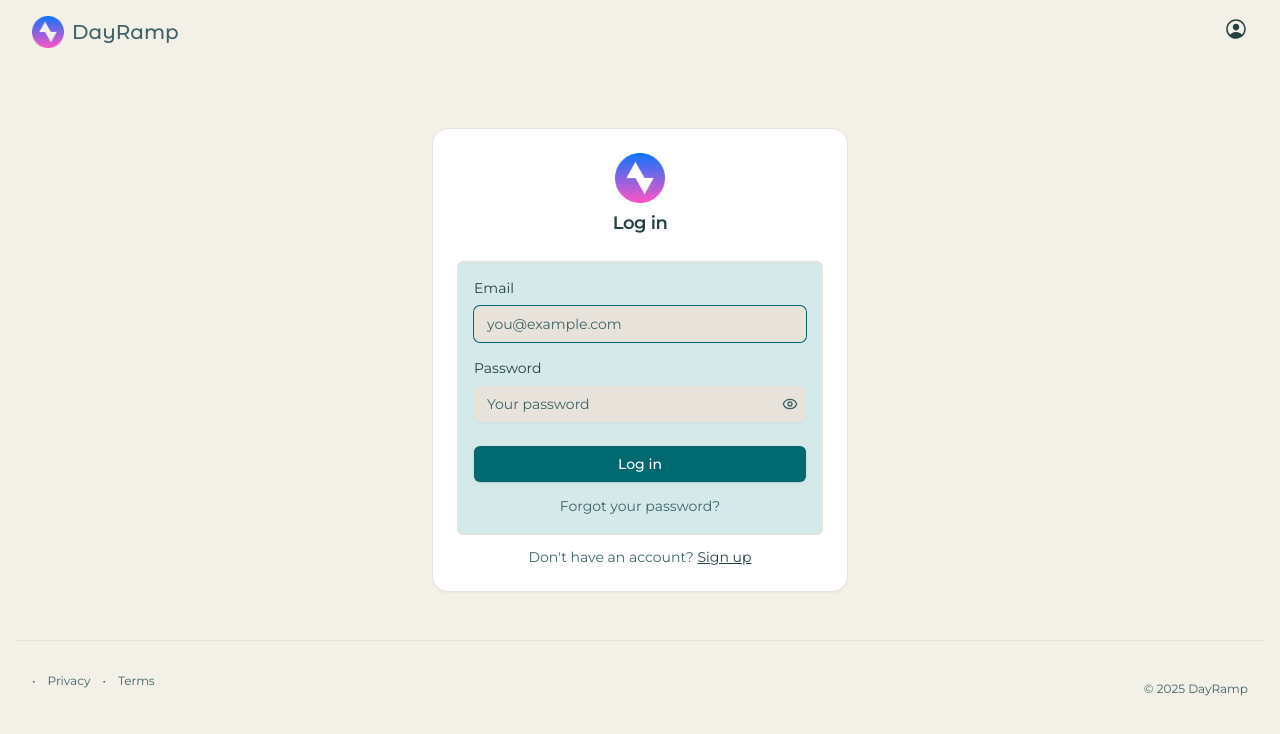
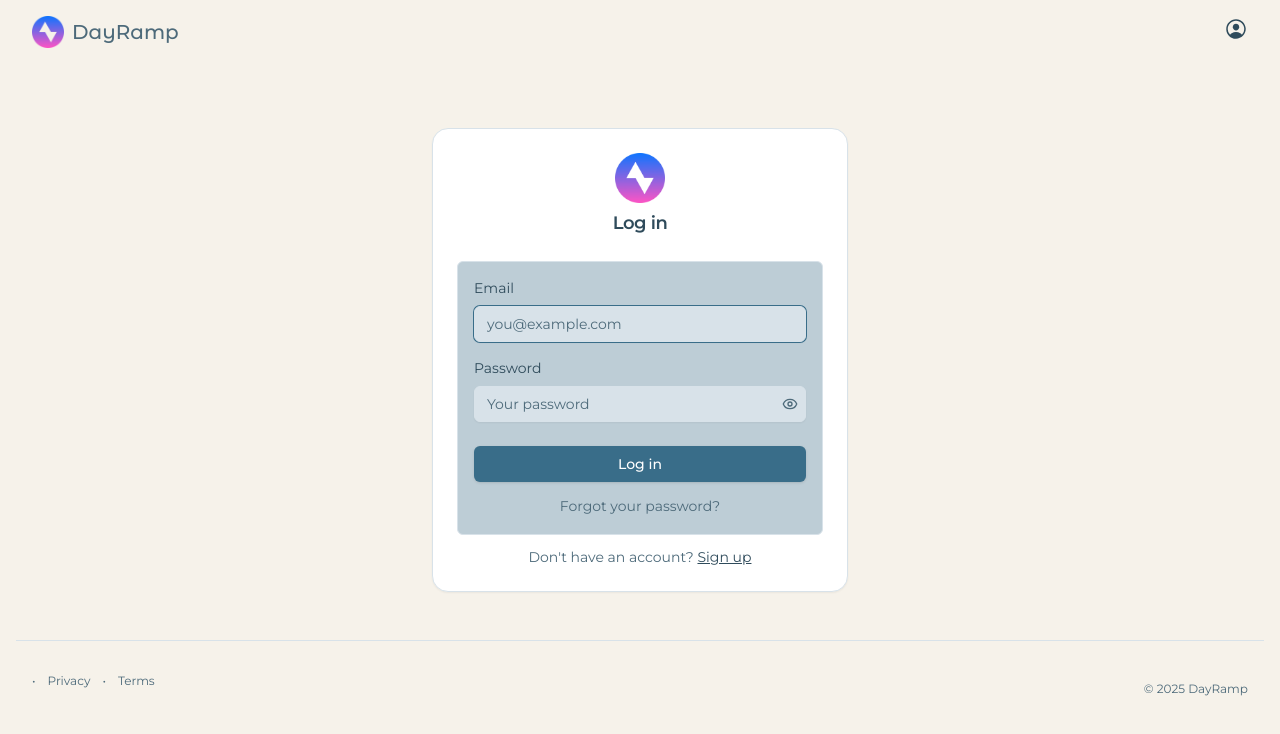
Before and after one commit to wshi8912/dayramp, a Next.js app: page /login in a window 1280 px wide. Shown: the top 734 px of the page. Built offline with nearby package versions, Linux system fonts and the light colour scheme; no server answers.

Commit message:
blue base

```diff
--- a/src/components/background-gradient.tsx
+++ b/src/components/background-gradient.tsx
@@ -33,10 +33,10 @@ export function BackgroundGradient({ force }: { force?: Variant }) {
   }
 
   const gradients: Record<Exclude<Variant, 'star'>, string> = {
-    light: 'from-[#f2efe7] via-[#9acbd0]/45 to-[#f2efe7]',
-    orange: 'from-[#f2efe7] via-[#48a6a7]/40 to-[#f2efe7]',
-    green: 'from-[#f2efe7] via-[#48a6a7]/35 to-[#f2efe7]',
-    sky: 'from-[#f2efe7] via-[#9acbd0]/40 to-[#f2efe7]',
+    light: 'from-[#f6f3eb] via-[#bdcdd6]/55 to-[#f6f3eb]',
+    orange: 'from-[#f6f3eb] via-[#6096b4]/35 to-[#f6f3eb]',
+    green: 'from-[#f6f3eb] via-[#93bfcf]/45 to-[#f6f3eb]',
+    sky: 'from-[#f6f3eb] via-[#bdcdd6]/45 to-[#93bfcf]/40',
   };
 
   const gradientClasses = gradients[variant] ?? gradients.light;
--- a/src/styles/globals.css
+++ b/src/styles/globals.css
@@ -2,156 +2,161 @@
 @tailwind components;
 @tailwind utilities;
 
+/* Palette memo:
+   - Primary deep ocean: rgb(57, 109, 137) / #396D89 (HSL 201 41% 38%)
+   - Background washed sand: rgb(246, 243, 235) / #F6F3EB (HSL 44 38% 94%)
+*/
+
 @layer base {
   :root {
-    --background: 44 30% 93%;
-    /* Light sand backdrop */
-    --foreground: 185 30% 20%;
-    /* Deep teal text */
+    --background: 44 38% 94%;
+    /* Soft dune backdrop */
+    --foreground: 202 32% 27%;
+    /* Deep steel-blue text */
 
-    --muted: 186 36% 88%;
-    /* Misty aqua surface */
-    --muted-foreground: 185 25% 32%;
-    /* Subdued teal text */
+    --muted: 202 23% 79%;
+    /* Misty blue surface */
+    --muted-foreground: 201 23% 39%;
+    /* Subdued slate text */
 
     --popover: 0 0% 100%;
     /* Neutral popovers */
-    --popover-foreground: 185 30% 20%;
+    --popover-foreground: 202 32% 27%;
     /* Match body text on popovers */
 
-    --border: 44 20% 88%;
+    --border: 206 27% 88%;
     /* Whisper-light border */
-    --input: 44 20% 88%;
-    /* Input outline aligned with border */
+    --input: 206 27% 88%;
+    /* Inputs aligned with border tone */
 
     --card: 0 0% 100%;
     /* Crisp white cards */
-    --card-foreground: 185 30% 20%;
-    /* Teal card text */
+    --card-foreground: 202 32% 27%;
+    /* Steel-blue card text */
 
-    --primary: 184 100% 22%;
-    /* Deep teal primary */
+    --primary: 201 41% 38%;
+    /* Deep ocean primary */
     --primary-foreground: 0 0% 100%;
     /* White text on primary */
 
-    --secondary: 181 40% 47%;
-    /* Mid teal secondary */
-    --secondary-foreground: 0 0% 100%;
-    /* White text on secondary */
+    --secondary: 196 39% 69%;
+    /* Airy blue secondary */
+    --secondary-foreground: 202 32% 27%;
+    /* Steel-blue secondary text */
 
-    --accent: 186 36% 71%;
-    /* Pale aqua accent */
-    --accent-foreground: 185 26% 25%;
-    /* Dark teal accent text */
+    --accent: 202 23% 79%;
+    /* Cloudy accent */
+    --accent-foreground: 202 32% 27%;
+    /* Steel-blue accent text */
 
     --destructive: 0 84% 60%;
     /* Keep vivid red for errors */
     --destructive-foreground: 210 40% 98%;
     /* Light text on destructive */
 
-    --ring: 184 100% 22%;
+    --ring: 201 41% 38%;
     /* Ring aligned with primary */
 
     --radius: 0.5rem;
 
-    --sidebar-background: 44 30% 93%;
+    --sidebar-background: 44 38% 94%;
     /* Match body background */
-    --sidebar-foreground: 185 30% 20%;
-    /* Teal sidebar text */
+    --sidebar-foreground: 202 32% 27%;
+    /* Steel-blue sidebar text */
 
-    --sidebar-primary: 184 100% 22%;
-    /* Deep teal sidebar primary */
+    --sidebar-primary: 201 41% 38%;
+    /* Deep ocean sidebar primary */
     --sidebar-primary-foreground: 0 0% 100%;
     /* White text on sidebar primary */
 
-    --sidebar-accent: 186 36% 71%;
-    /* Aqua sidebar accent */
-    --sidebar-accent-foreground: 185 26% 25%;
-    /* Dark teal accent text */
+    --sidebar-accent: 202 23% 79%;
+    /* Cloudy sidebar accent */
+    --sidebar-accent-foreground: 202 32% 27%;
+    /* Steel-blue accent text */
 
-    --sidebar-border: 44 20% 88%;
+    --sidebar-border: 206 27% 88%;
     /* Subtle sidebar border */
 
-    --sidebar-ring: 184 100% 22%;
-    /* Teal sidebar ring */
+    --sidebar-ring: 201 41% 38%;
+    /* Ocean sidebar ring */
   }
 
   .dark {
-    --background: 186 63% 11%;
-    /* Inky teal night */
-    --foreground: 44 30% 93%;
-    /* Light sand typography */
+    --background: 198 27% 17%;
+    /* Midnight blue backdrop */
+    --foreground: 45 37% 89%;
+    /* Light dune typography */
 
-    --muted: 186 46% 16%;
-    /* Deep aqua surfaces */
-    --muted-foreground: 186 36% 71%;
-    /* Soft aqua text */
+    --muted: 201 39% 25%;
+    /* Deep tide surface */
+    --muted-foreground: 202 23% 79%;
+    /* Misty blue text */
 
-    --popover: 186 63% 11%;
+    --popover: 198 27% 17%;
     /* Dark popovers */
-    --popover-foreground: 44 30% 93%;
+    --popover-foreground: 45 37% 89%;
     /* Light popover text */
 
-    --border: 185 44% 22%;
-    /* Dim teal borders */
-    --input: 185 44% 22%;
-    /* Inputs aligned with borders */
+    --border: 201 39% 25%;
+    /* Dim tide border */
+    --input: 201 39% 25%;
+    /* Inputs aligned with border */
 
-    --card: 186 63% 11%;
-    /* Dark card background */
-    --card-foreground: 44 30% 93%;
+    --card: 198 27% 17%;
+    /* Midnight cards */
+    --card-foreground: 45 37% 89%;
     /* Light card text */
 
-    --primary: 181 40% 47%;
-    /* Mid teal primary */
+    --primary: 201 36% 48%;
+    /* Rich ocean highlight */
     --primary-foreground: 0 0% 100%;
-    /* White text on primary */
+    /* White text on highlight */
 
-    --secondary: 186 36% 71%;
-    /* Pale aqua secondary */
-    --secondary-foreground: 186 63% 11%;
-    /* Deep teal text on secondary */
+    --secondary: 201 36% 54%;
+    /* Ocean secondary */
+    --secondary-foreground: 45 37% 89%;
+    /* Light text on secondary */
 
-    --accent: 186 36% 71%;
-    /* Aqua accent */
-    --accent-foreground: 186 63% 11%;
-    /* Deep teal accent text */
+    --accent: 201 40% 38%;
+    /* Deep surf accent */
+    --accent-foreground: 45 37% 89%;
+    /* Light accent text */
 
     --destructive: 0 63% 31%;
     /* Darkened red for destructive */
-    --destructive-foreground: 44 30% 93%;
+    --destructive-foreground: 45 37% 89%;
     /* Light text on destructive */
 
-    --ring: 181 40% 47%;
-    /* Accent ring */
+    --ring: 201 36% 48%;
+    /* Highlight ring */
 
     --radius: 0.5rem;
 
-    --sidebar-background: 186 46% 16%;
-    /* Deep teal sidebar */
-    --sidebar-foreground: 186 36% 71%;
-    /* Aqua sidebar text */
+    --sidebar-background: 201 39% 25%;
+    /* Deep tide sidebar */
+    --sidebar-foreground: 202 23% 79%;
+    /* Misty sidebar text */
 
-    --sidebar-primary: 181 40% 47%;
-    /* Mid teal sidebar highlight */
+    --sidebar-primary: 201 36% 48%;
+    /* Rich ocean sidebar highlight */
     --sidebar-primary-foreground: 0 0% 100%;
     /* White text on highlight */
 
-    --sidebar-accent: 186 36% 71%;
-    /* Aqua sidebar accent */
-    --sidebar-accent-foreground: 186 63% 11%;
-    /* Deep teal accent text */
+    --sidebar-accent: 201 36% 54%;
+    /* Ocean sidebar accent */
+    --sidebar-accent-foreground: 45 37% 89%;
+    /* Light accent text */
 
-    --sidebar-border: 185 44% 22%;
-    /* Subtle teal border */
+    --sidebar-border: 201 39% 25%;
+    /* Dim sidebar border */
 
-    --sidebar-ring: 181 40% 47%;
-    /* Teal sidebar ring */
+    --sidebar-ring: 201 36% 48%;
+    /* Highlight sidebar ring */
   }
 
   ::selection {
     color: hsl(0 0% 100%);
-    background-color: hsl(184 100% 22% / 0.85);
+    background-color: hsl(201 36% 54% / 0.85);
   }
 
   *:focus-visible {
```
